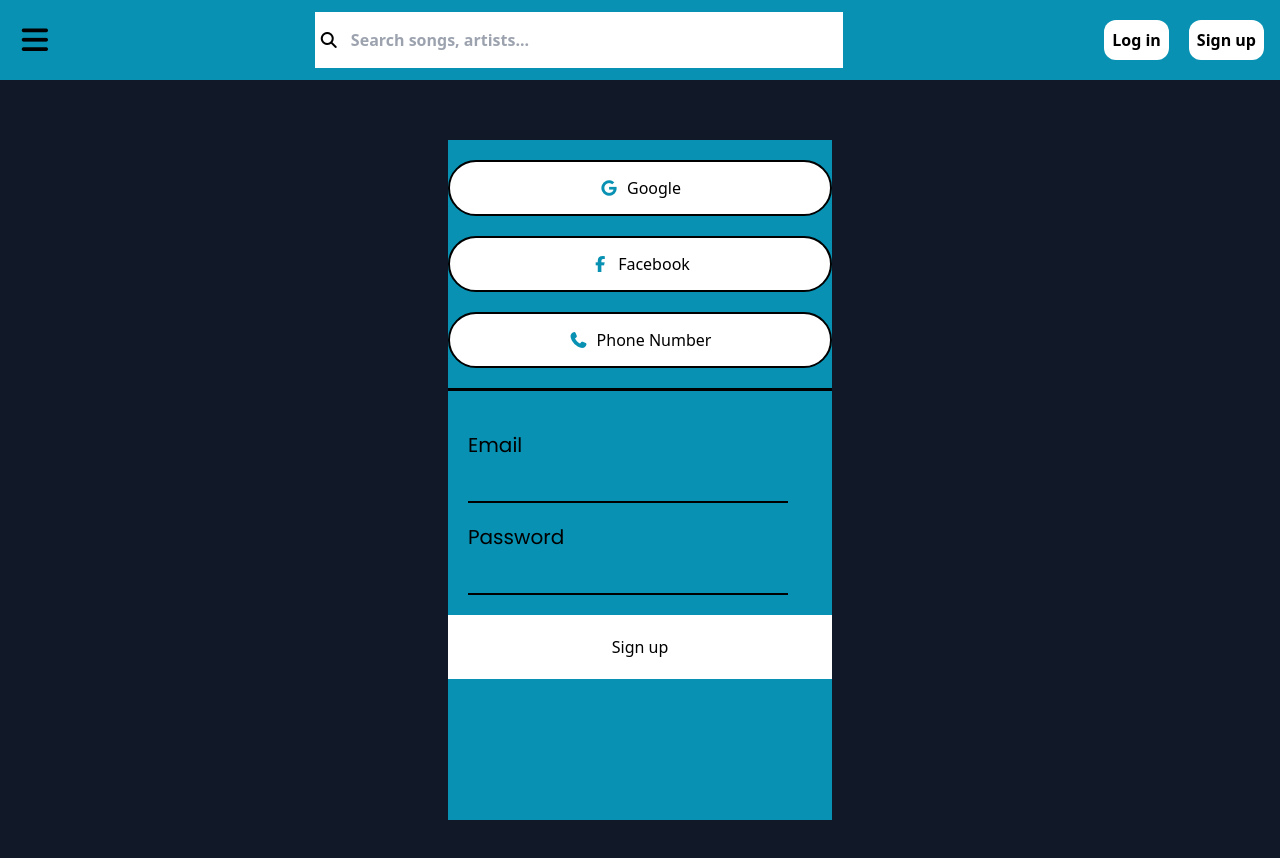
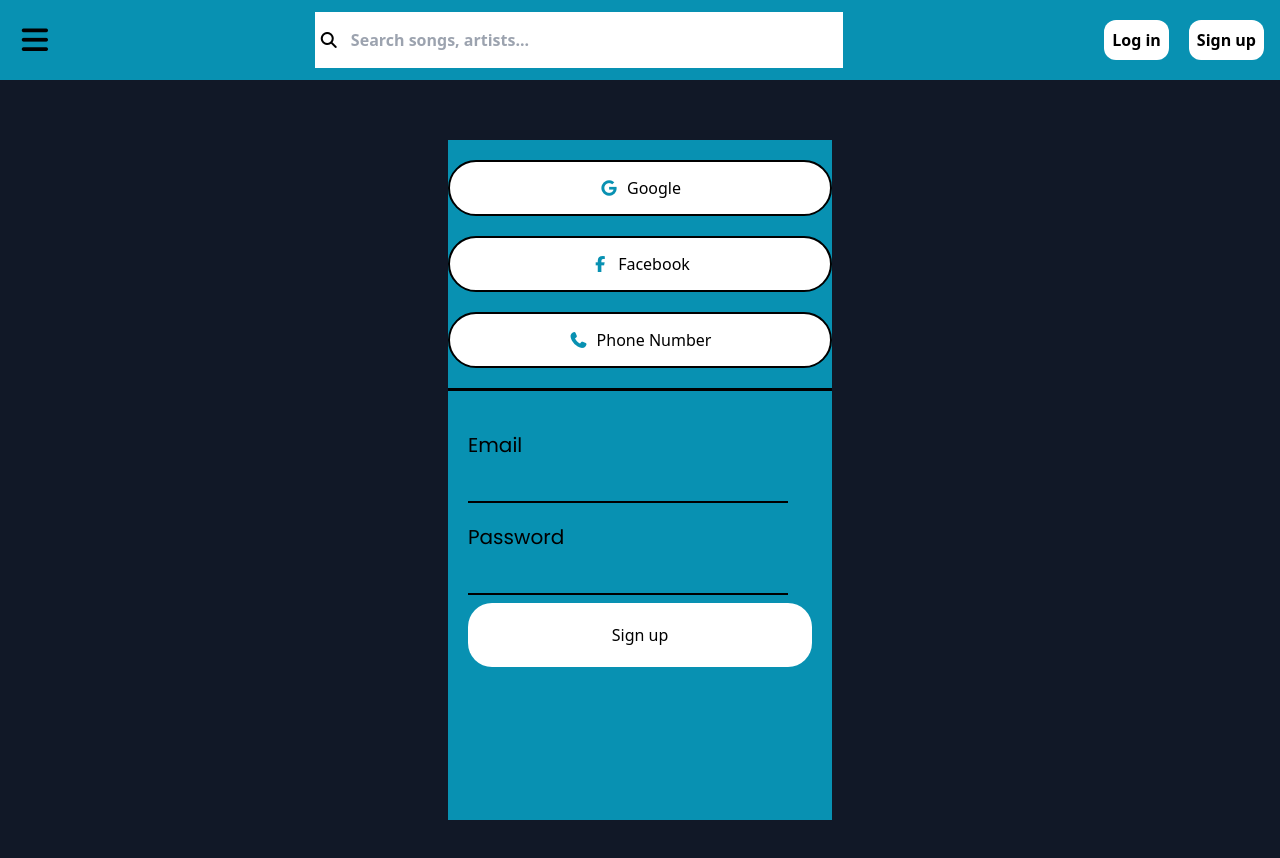
Before and after one commit to rakshith-28-rak/Music-Player, a React (Vite) app: page /signup in a window 1280 px wide. Shown: the top 858 px of the page. Built offline with nearby package versions, Linux system fonts and the light colour scheme.

Commit message:
fix:aligned the sign up button properly

```diff
--- a/src/components/Signup.jsx
+++ b/src/components/Signup.jsx
@@ -34,10 +34,10 @@ const Signup = () => {
               className="w-80 h-10 focus:outline-none bg-transparent border-b-2 border-black font-mono"
               type="text"
             />
-          </div>
           <div className="w-full flex justify-center">
 
-          <button className="bg-white w-96 h-16 hover:bg-gray-900 hover:text-white">Sign up</button>
+          <button className="bg-white w-96 h-16 mt-2 rounded-3xl hover:bg-gray-900 hover:text-white">Sign up</button>
+          </div>
           </div>
         </div>
       </div>
```
